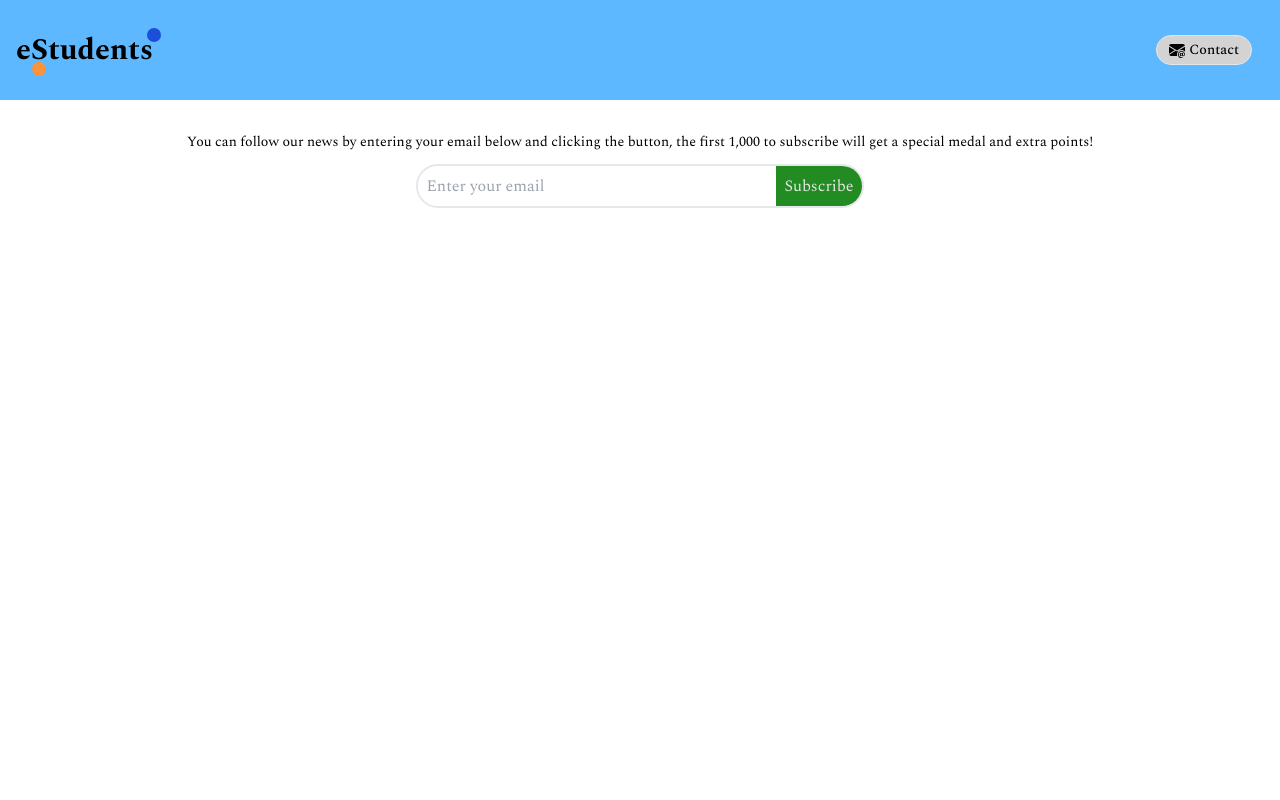
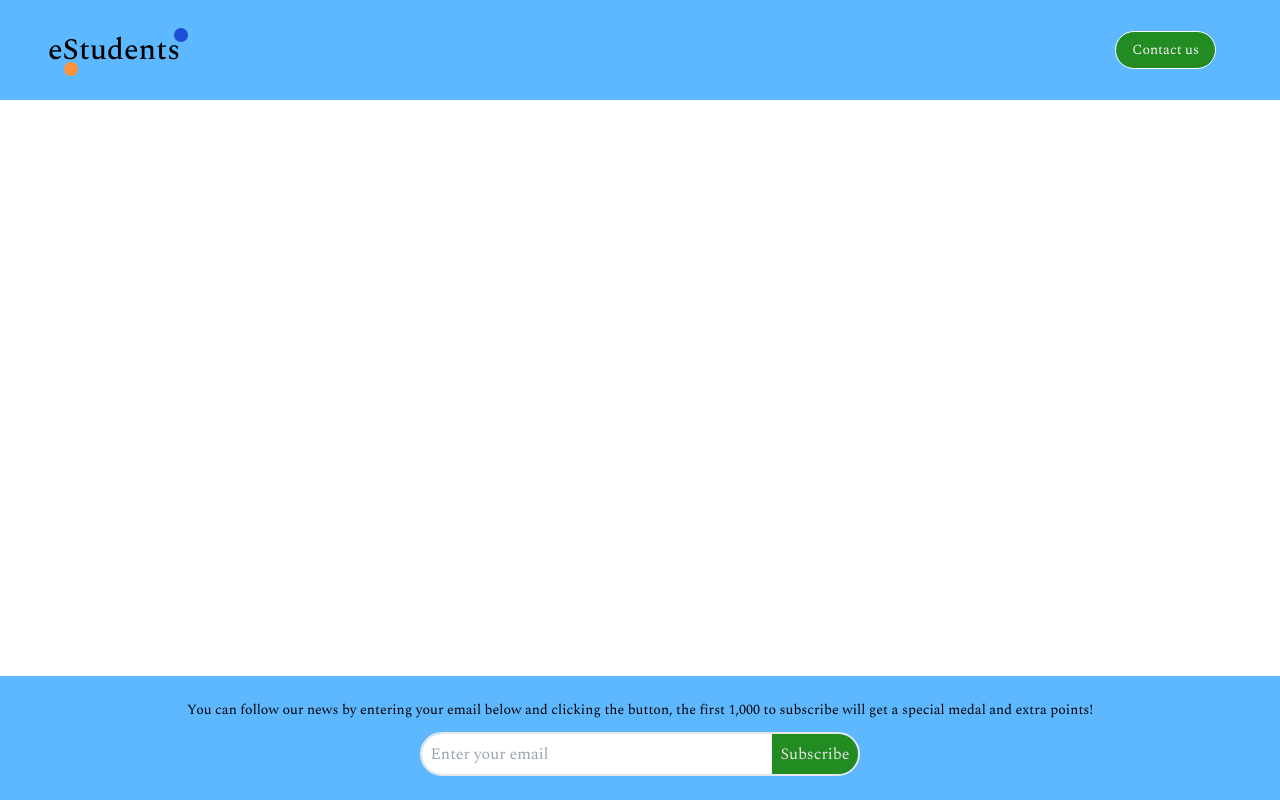
Before and after one commit to e-Students/landing-page, a React (Vite) app: page / in a window 1280 px wide. Built offline with nearby package versions, Linux system fonts and the light colour scheme.

Commit message:
algunos cambios visualez

```diff
--- a/src/components/Button.tsx
+++ b/src/components/Button.tsx
@@ -9,7 +9,7 @@ const Button = ({ children, className, handler, Icon }: ButtonProps) => {
   return (
     <button
       onClick={handler}
-      className={`border bg-tertiary py-1 px-3 rounded-full text-sm ${className}`}>
+      className={`border py-1 px-3 rounded-full text-sm ${className}`}>
       {Icon}
       {children}
     </button>
--- a/src/components/Footer.tsx
+++ b/src/components/Footer.tsx
@@ -4,19 +4,19 @@ const Footer = () => {
     alert('Thank you for subscribing!');
   };
   return (
-    <footer className='flex flex-col items-center justify-center gap-3 p-8 font-base'>
+    <footer className='absolute bottom-0 left-0 right-0 bg-primary flex flex-col items-center justify-center gap-3 p-6 font-base'>
       <p className='text-sm  text-center'>
         You can follow our news by entering your email below and clicking the
         button, the first 1,000 to subscribe will get a special medal and extra
         points!
       </p>
       <form
-        className='flex gap-2 border-2 items-center justify-between rounded-full overflow-hidden'
+        className='flex border-2 items-center justify-between rounded-full overflow-hidden'
         onSubmit={onsubmit}>
         <input
           type='email'
           placeholder='Enter your email'
-          className='border-none px-2 w-[350px] focus:outline-none focus:ring-0 focus:border-transparent'
+          className='border-none p-2 w-[350px] focus:outline-none focus:ring-0 focus:border-transparent'
         />
         <button
           className='p-2 bg-forest text-neutral-200'
--- a/src/components/Logo.tsx
+++ b/src/components/Logo.tsx
@@ -1,7 +1,7 @@
 const Logo = () => {
   return (
     <section className='relative'>
-      <h1 className='text-3xl font-bold'>eStudents</h1>
+      <h1 className='text-3xl font-medium'>eStudents</h1>
       <div className=' absolute bg-blue-700 rounded-full w-[14px] -top-1 -right-2 h-[14px]' />
       <div className=' absolute bg-orange-400 rounded-full w-[14px] -bottom-2 left-4 h-[14px]' />
     </section>
--- a/src/components/Navbar.tsx
+++ b/src/components/Navbar.tsx
@@ -1,21 +1,16 @@
-import { BsFillEnvelopeAtFill } from 'react-icons/bs';
+
 import Button from './Button';
 import Logo from './Logo';
 const Navbar = () => {
   return (
-    <nav className=' bg-primary w-full h-[100px] flex flex-wrap items-center justify-between px-4 font-base font-medium'>
-      <Logo />
+    <nav className=' bg-primary w-full h-[100px] flex flex-wrap items-center justify-between px-4 font-base'>
+      <div className='ml-8'><Logo /></div>
 
-      <section className='flex items-center justify-center gap-3 mr-3'>
+      <section className='flex items-center justify-center gap-3 mr-12'>
         <Button
-          className='flex items-center gap-1'
-          Icon={
-            <BsFillEnvelopeAtFill
-              size={16}
-              className='text-silver-400'
-            />
-          }>
-          Contact
+          className='flex items-center gap-1 px-4 py-2 text-base bg-forest border-white text-smoke'
+          >
+          Contact us
         </Button>
       </section>
     </nav>
```
